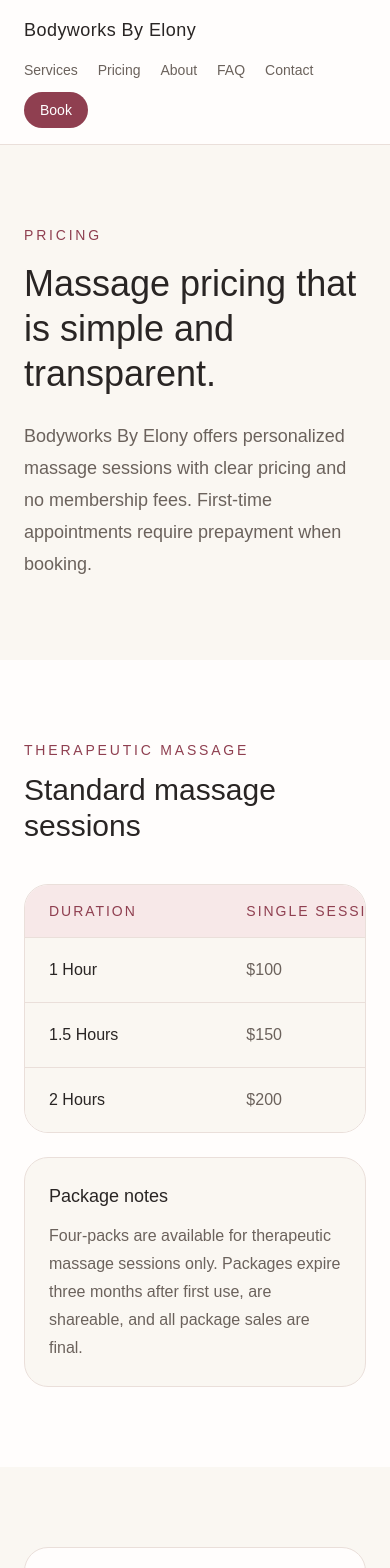
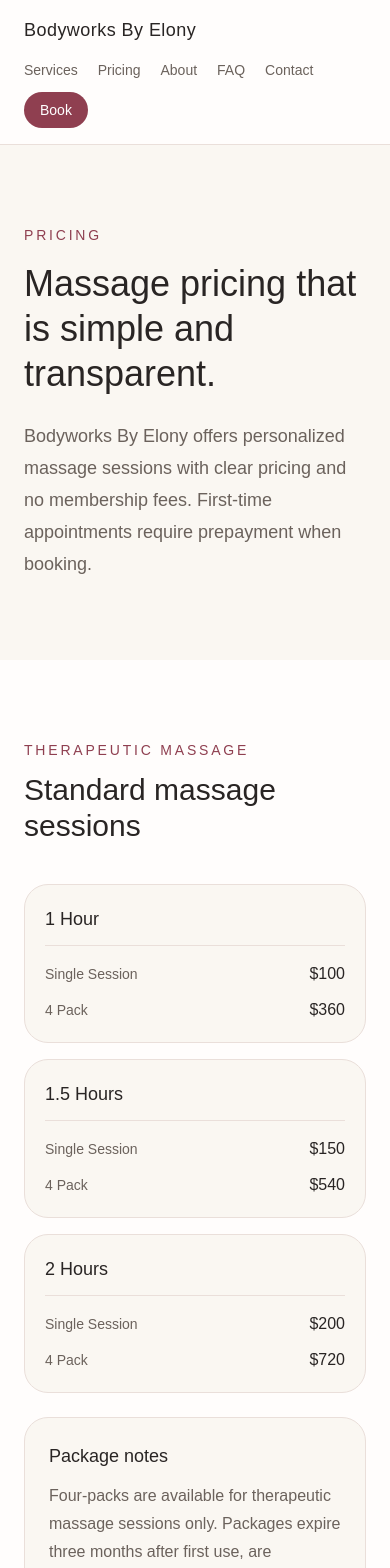
Before and after one commit to arosado-projects/bodyworks-by-elony, a Next.js app: page /pricing in a window 390 px wide. Shown: the top 1568 px of the page. Built offline with nearby package versions, Linux system fonts and the light colour scheme.

Commit message:
Improve mobile pricing layout

```diff
--- a/app/pricing/page.tsx
+++ b/app/pricing/page.tsx
@@ -114,8 +114,36 @@
             </h2>
           </div>
 
-          <div className="overflow-x-auto rounded-3xl border border-[#eadfda] bg-[#faf7f2]">
-            <div className="min-w-[640px]">
+          <div className="grid gap-4 sm:hidden">
+            {massagePricing.map((item) => (
+              <article
+                key={item.duration}
+                className="rounded-3xl border border-[#eadfda] bg-[#faf7f2] p-5"
+              >
+                <div className="border-b border-[#eadfda] pb-3">
+                  <h3 className="text-lg font-medium text-[#292524]">
+                    {item.duration}
+                  </h3>
+                </div>
+
+                <dl className="mt-4 grid gap-3">
+                  <div className="flex items-center justify-between gap-4">
+                    <dt className="text-sm text-[#6b625c]">Single Session</dt>
+                    <dd className="font-medium text-[#292524]">
+                      {item.singleSession}
+                    </dd>
+                  </div>
+
+                  <div className="flex items-center justify-between gap-4">
+                    <dt className="text-sm text-[#6b625c]">4 Pack</dt>
+                    <dd className="font-medium text-[#292524]">{item.fourPack}</dd>
+                  </div>
+                </dl>
+              </article>
+            ))}
+          </div>
+
+          <div className="hidden overflow-hidden rounded-3xl border border-[#eadfda] bg-[#faf7f2] sm:block">
             <div className="grid grid-cols-3 border-b border-[#eadfda] bg-[#f7e8e8] px-6 py-4 text-sm font-medium uppercase tracking-[0.14em] text-[#8f3f50]">
               <span>Duration</span>
               <span>Single Session</span>
@@ -127,14 +155,11 @@
                 key={item.duration}
                 className="grid grid-cols-3 border-b border-[#eadfda] px-6 py-5 last:border-b-0"
               >
-                  <span className="font-medium text-[#292524]">
-                    {item.duration}
-                  </span>
+                <span className="font-medium text-[#292524]">{item.duration}</span>
                 <span className="text-[#6b625c]">{item.singleSession}</span>
                 <span className="text-[#6b625c]">{item.fourPack}</span>
               </div>
             ))}
-            </div>
           </div>
 
           <div className="mt-6 rounded-3xl border border-[#eadfda] bg-[#faf7f2] p-6">
```
Lines whose indentation alone changed are shown as unchanged.
